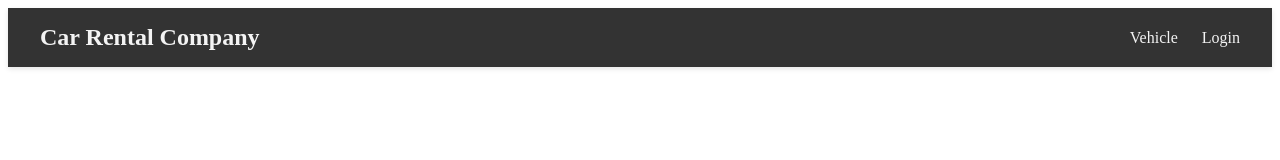
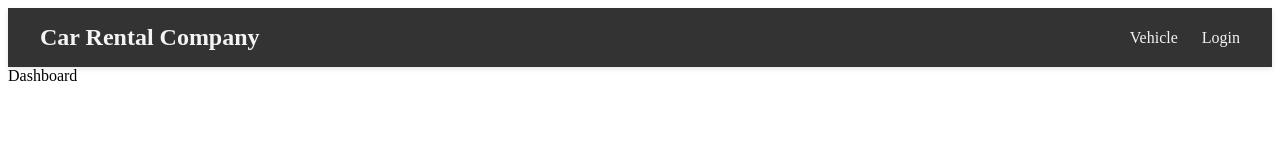
Before and after one commit to Shenukp1/Project, a React (Vite) app in the folder client/: page /dashboard in a window 1280 px wide. Shown: the top 160 px of the page. Built offline with nearby package versions, Linux system fonts and the light colour scheme.

Commit message:
finished up to dashboard

```diff
--- a/client/src/App.jsx
+++ b/client/src/App.jsx
@@ -3,6 +3,7 @@ import Navbar from './components/Navbar'
 import Home from './components/Home'
 import Vehicle from './components/Vehicle'
 import Login from './components/Login'
+import Dashboard from './components/Dashboard'
 
 
 
@@ -16,6 +17,7 @@ function App() {
       <Route path='/' element={<Home/>}></Route>
       <Route path='/vehicle' element={<Vehicle/>}></Route>
       <Route path='/login' element={<Login/>}></Route>
+      <Route path='/dashboard' element={<Dashboard/>}></Route>
     </Routes>
     </BrowserRouter>
   )
--- /dev/null
+++ b/client/src/components/Dashboard.jsx
@@ -0,0 +1,9 @@
+import React from 'react'
+
+const Dashboard = () => {
+  return (
+    <div>Dashboard</div>
+  )
+}
+
+export default Dashboard
--- a/client/src/components/Login.jsx
+++ b/client/src/components/Login.jsx
@@ -1,18 +1,23 @@
 import React from 'react'
 import { useState } from 'react';
+import {useNavigate} from 'react-router-dom'
 import '../css/Login.css';
 import axios from 'axios'
 const Login = () => {
   const [username,setUsername] = useState('');
   const [password,setPassword] = useState('');
-  const [role,setRole] = useState('customer');  // input credential will default login to customer and not admin
+  const [role,setRole] = useState('admin');  // input credential will default login to customer and not admin
+  const navigate = useNavigate();
 
   const handleSubmit = () => {//logic to pass to the server side
 
     axios.post('http://localhost:3001/auth/login', { username, password, role }, {
       withCredentials: true,
     })
-    .then(res => console.log(res.data))
+    .then(res => {if(res.data.login && res.data.role === 'admin'){
+      navigate('/dashboard')
+    }
+  })
     .catch(err => console.log(err) )
   }
 
```
